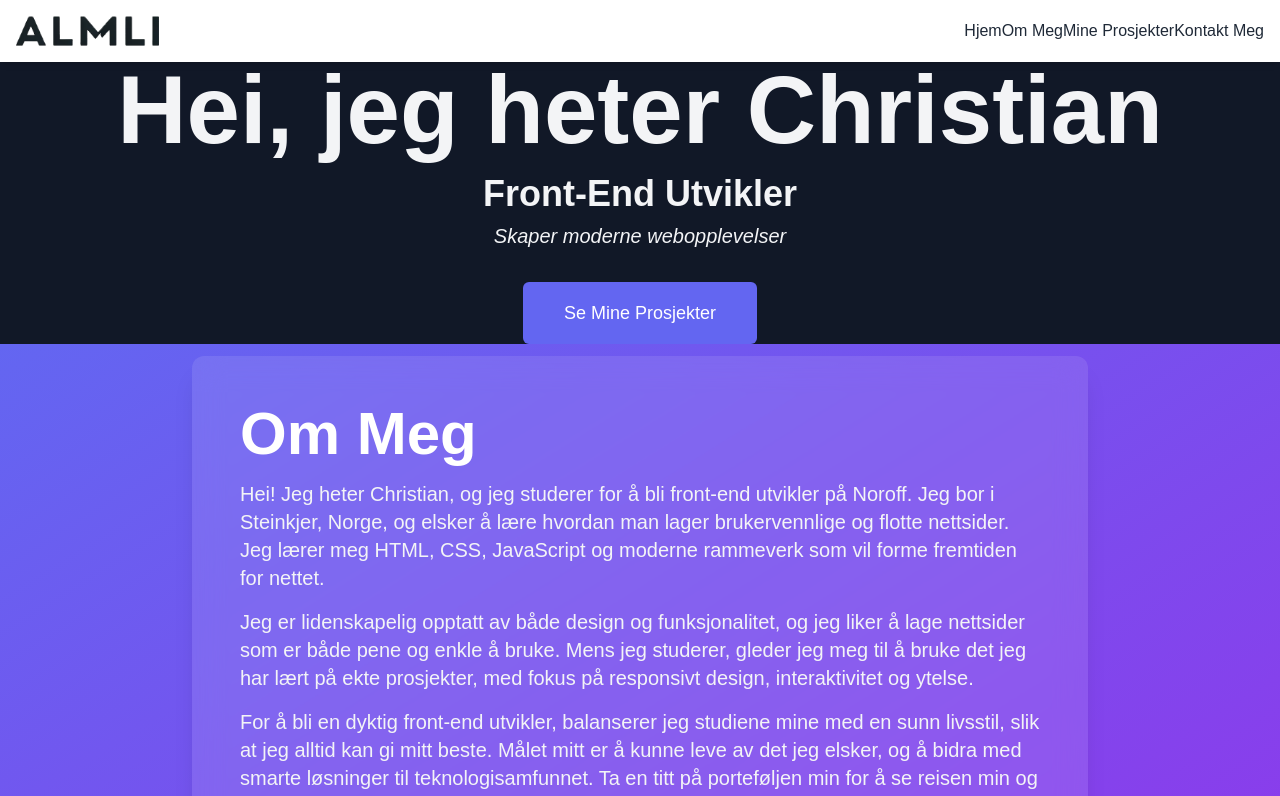
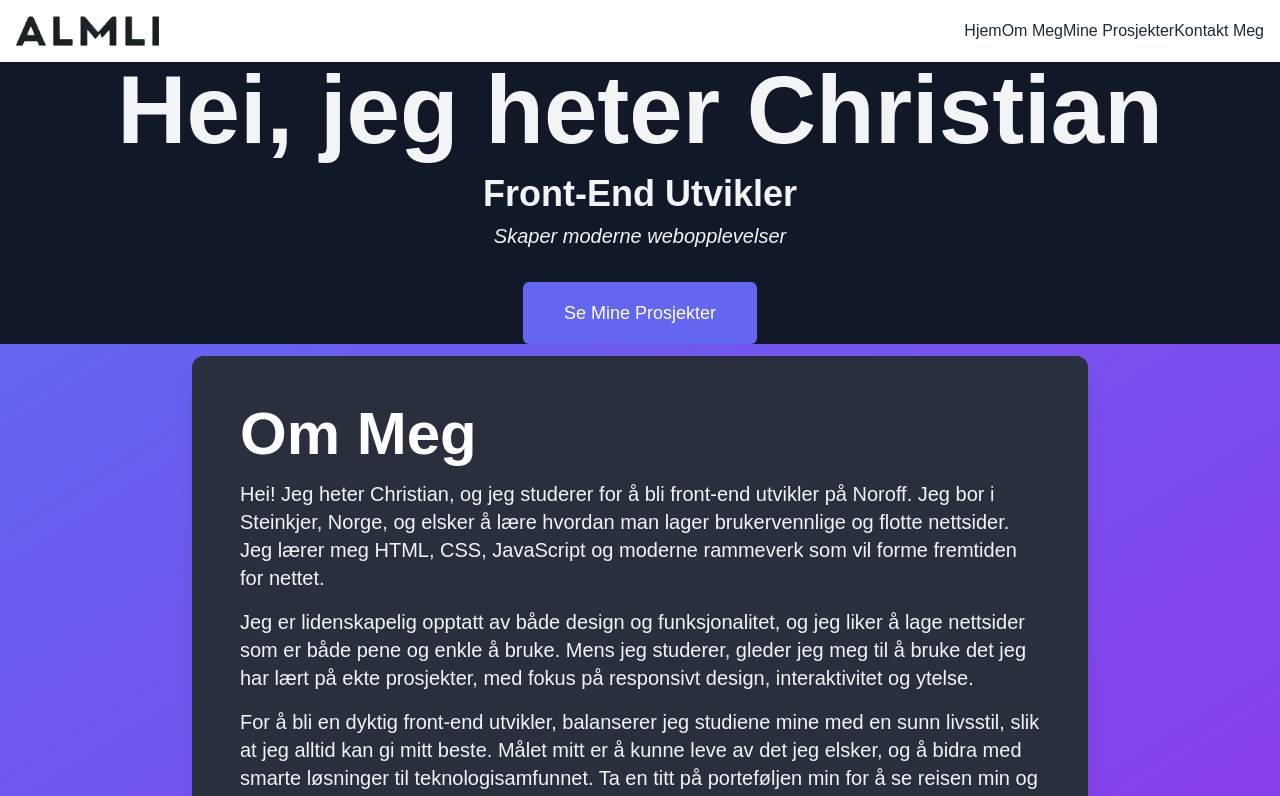
Before and after one commit to chralmli/portfolio, a Vue app: page / in a window 1280 px wide. Shown: the top 796 px of the page. Built offline with nearby package versions, Linux system fonts and the light colour scheme.

Commit message:
update about design

```diff
--- a/src/components/AboutSection.vue
+++ b/src/components/AboutSection.vue
@@ -1,7 +1,7 @@
 <template>
     <div class="about relative min-h-screen flex items-center justify-center bg-gradient-to-br from-indigo-500 to-purple-600" id="about">
 
-        <div class="bio-container inset-0 flex flex-col justify-center items-center z-10">
+        <div class="bio-container inset-0 flex flex-col justify-center items-center z-10 bg-gray-900 rounded-xl">
             <div class="bio-content bg-white/90 backdrop-filter backdrop-blur-xl shadow-xl max-w-4xl mx-auto p-6 rounded-xl md:p-12 transition-all duration-500 ease-in-out transform hover:scale-105" data-aos="fade-up">
                 <h2 class="text-4xl md:text-6xl font-bold text-white">Om Meg</h2>
                 <p class="text-lg md:text-xl text-gray-100 mt-4 leading-relaxed">
--- a/src/components/ContactSection.vue
+++ b/src/components/ContactSection.vue
@@ -16,7 +16,7 @@
                 <textarea v-model="formData.message" placeholder="Hva har du på hjertet?" class="form-textarea mt-1" data-aos="fade-right" data-aos-delay="600"></textarea>
             </div>
             <div class="flex justify-center">
-                <button type="submit" class="submit-btn px-10" data-aos="fade-up" data-aos-delay="400">Send Message</button>
+                <button type="submit" class="submit-btn px-10" data-aos="fade-up" data-aos-delay="400">Send Melding</button>
             </div>
         </form>
         </div>
```
